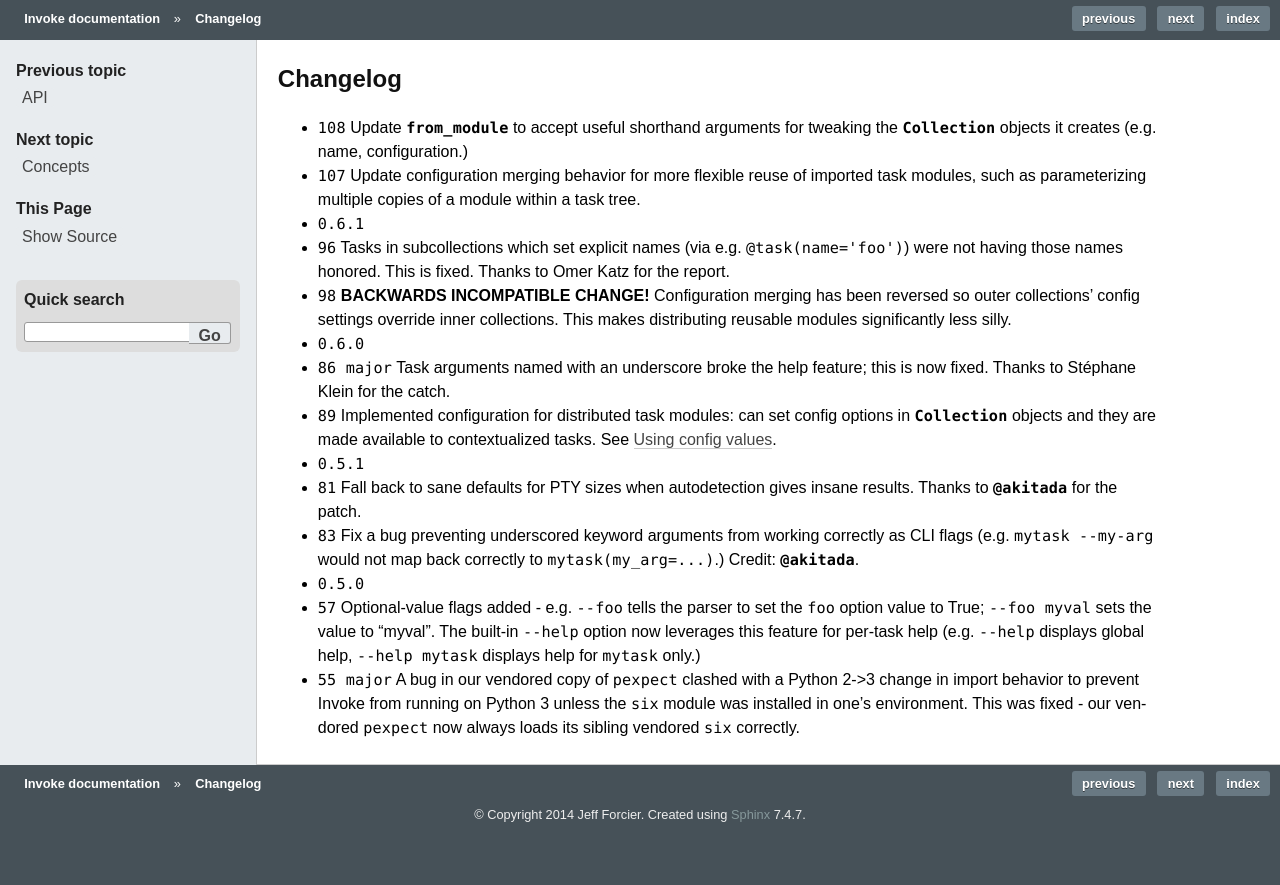
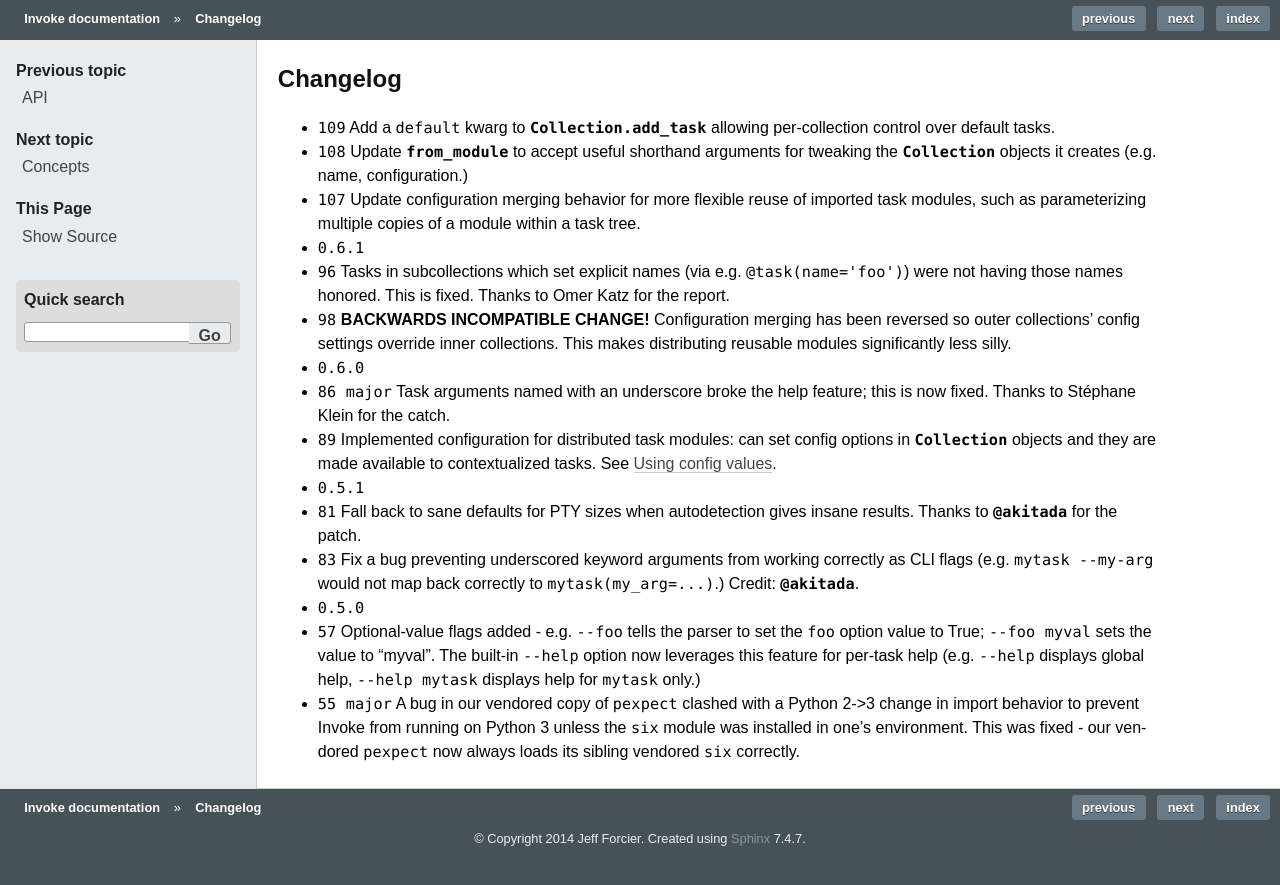
Before and after one commit to pyinvoke/invoke, a Sphinx documentation site: the page built from docs/changelog.rst, in a window 1280 px wide. Shown: the top 885 px of the page. Built offline with Sphinx 7.4.7, drawn with Linux system fonts in a browser that asks for light colours; cross-references to code outside the pages are shown as plain code.

Commit message:
Changelog fixes #109

```diff
--- a/docs/changelog.rst
+++ b/docs/changelog.rst
@@ -2,6 +2,8 @@
 Changelog
 =========
 
+* :feature:`109` Add a ``default`` kwarg to `.Collection.add_task` allowing
+  per-collection control over default tasks.
 * :feature:`108` Update `.from_module` to accept useful shorthand arguments for
   tweaking the `.Collection` objects it creates (e.g. name, configuration.)
 * :feature:`107` Update configuration merging behavior for more flexible reuse
```
